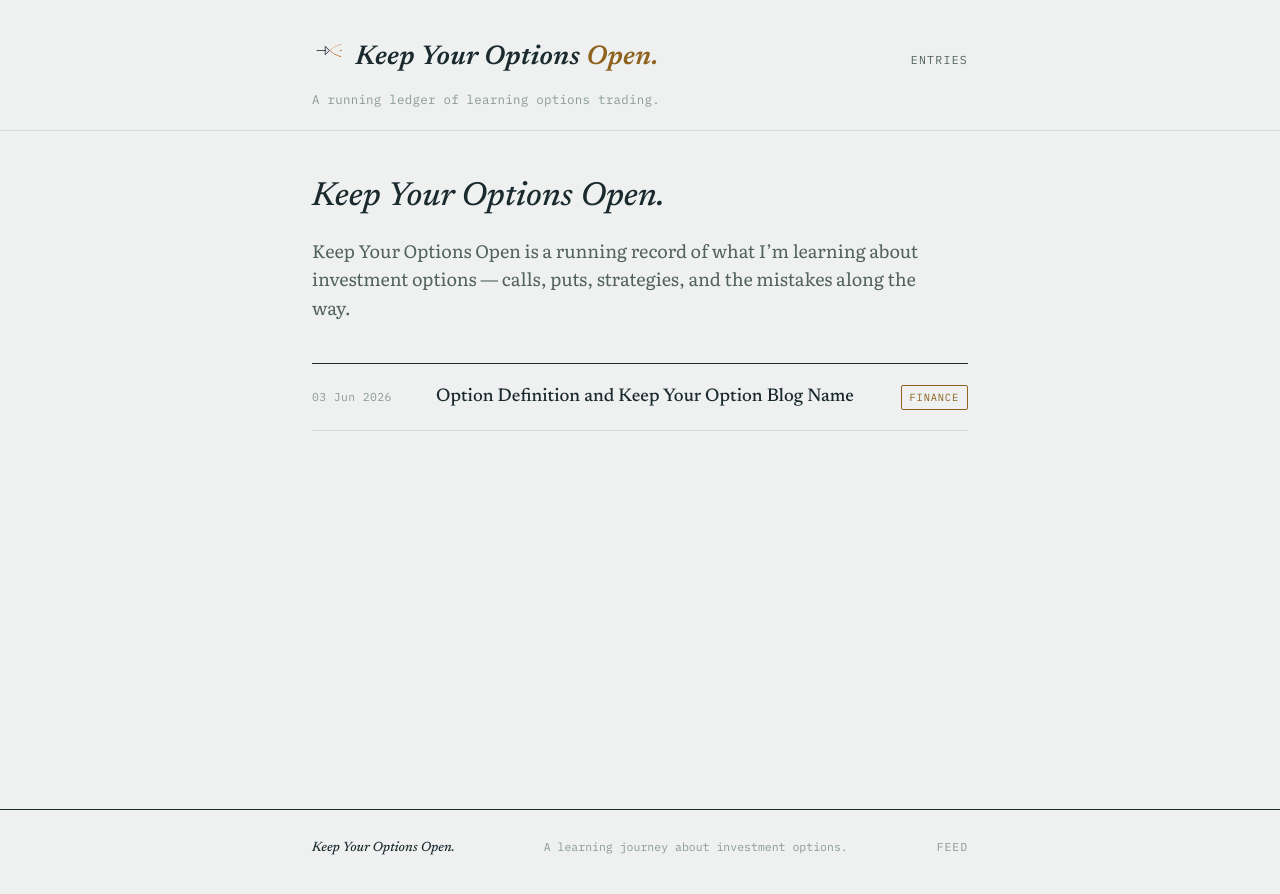
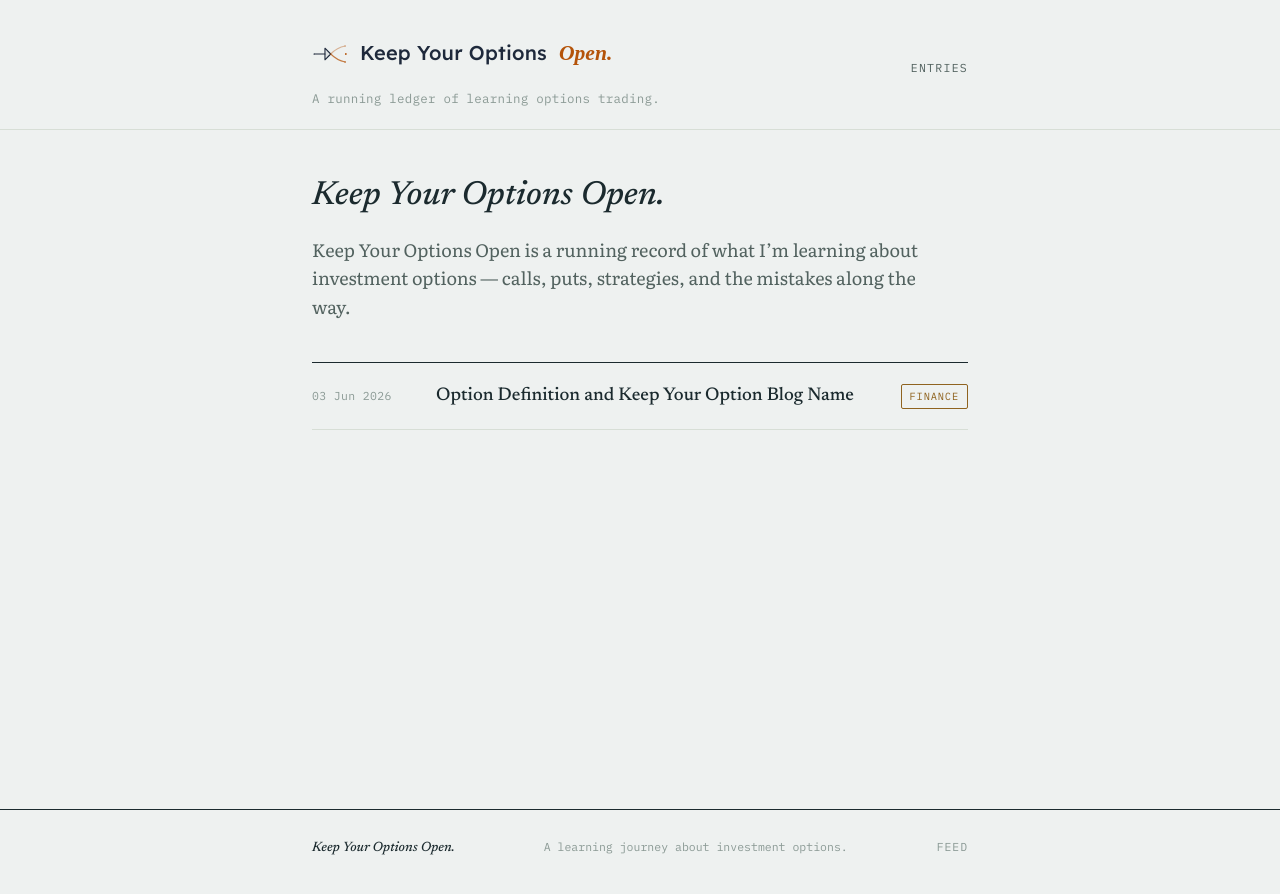
Before and after one commit to Keepyouroptions/keepyouroptions.com, a Jekyll site: the page built from index.md, in a window 1280 px wide. Shown: the top 894 px of the page. Built offline with Jekyll 4.4.1, drawn with Linux system fonts in a browser that asks for light colours; some web fonts are replaced.

Commit message:
Add files via upload

```diff
--- a/_includes/logo-mark.html
+++ b/_includes/logo-mark.html
@@ -1,20 +1,18 @@
-<svg class="brand-mark" viewBox="0 0 100 80" width="34" height="27" xmlns="http://www.w3.org/2000/svg" aria-hidden="true" focusable="false">
+<svg class="brand-mark" viewBox="0 0 100 100" xmlns="http://www.w3.org/2000/svg" aria-hidden="true" focusable="false">
   <defs>
-    <linearGradient id="prism-full-grad" x1="0%" y1="50%" x2="100%" y2="50%">
+    <linearGradient id="prism-beam-grad" x1="0%" y1="50%" x2="100%" y2="50%">
       <stop offset="0%" stop-color="#1e293b" />
       <stop offset="100%" stop-color="#b45309" />
     </linearGradient>
   </defs>
-  <g transform="translate(10, 0) scale(0.8)">
   <line x1="6" y1="50" x2="36" y2="50" stroke="#1e293b" stroke-width="3" stroke-linecap="round" />
   <circle cx="6" cy="50" r="1.5" fill="#1e293b" />
   <polygon points="36,34 52,50 36,66" fill="none" stroke="#1e293b" stroke-width="3" stroke-linejoin="round" />
   <polygon points="36,34 52,50 36,66" fill="#1e293b" opacity="0.08" />
   <path d="M52,50 Q70,32 92,28" fill="none" stroke="#b45309" stroke-width="3" stroke-linecap="round" opacity="0.4" />
-    <path d="M52,50 Q72,50 94,50" fill="none" stroke="url(#prism-full-grad)" stroke-width="4.5" stroke-linecap="round" />
+  <path d="M52,50 Q72,50 94,50" fill="none" stroke="url(#prism-beam-grad)" stroke-width="4.5" stroke-linecap="round" />
   <path d="M52,50 Q70,68 92,72" fill="none" stroke="#b45309" stroke-width="3" stroke-linecap="round" opacity="0.75" />
   <circle cx="92" cy="28" r="2" fill="#b45309" opacity="0.5"/>
   <circle cx="94" cy="50" r="2.5" fill="#b45309" />
   <circle cx="92" cy="72" r="2" fill="#b45309" />
-  </g>
 </svg>
--- a/_layouts/default.html
+++ b/_layouts/default.html
@@ -5,7 +5,7 @@
   <meta name="viewport" content="width=device-width, initial-scale=1">
   <link rel="preconnect" href="https://fonts.googleapis.com">
   <link rel="preconnect" href="https://fonts.gstatic.com" crossorigin>
-  <link href="https://fonts.googleapis.com/css2?family=Newsreader:ital,wght@0,500;0,600;1,500;1,600&family=Literata:ital,wght@0,400;0,600;1,400&family=IBM+Plex+Mono:wght@400;500&display=swap" rel="stylesheet">
+  <link href="https://fonts.googleapis.com/css2?family=Newsreader:ital,wght@0,500;0,600;1,500;1,600&family=Literata:ital,wght@0,400;0,600;1,400&family=IBM+Plex+Mono:wght@400;500&family=Lexend:wght@500&family=Playfair+Display:ital,wght@1,600&display=swap" rel="stylesheet">
   <link rel="stylesheet" href="{{ '/assets/main.css' | relative_url }}">
   <link rel="alternate" type="application/rss+xml" title="{{ site.title }}" href="{{ '/feed.xml' | relative_url }}">
   {% seo %}
@@ -16,7 +16,10 @@
       <div class="masthead__row">
         <a class="masthead__brand" href="{{ '/' | relative_url }}">
           {% include logo-mark.html %}
-          <span class="masthead__title">Keep Your Options <em class="masthead__accent">Open.</em></span>
+          <span class="masthead__title">
+            <span class="masthead__title-base">Keep Your Options</span>
+            <span class="masthead__accent">Open.</span>
+          </span>
         </a>
         <nav class="masthead__nav">
           <a href="{{ '/' | relative_url }}">Entries</a>
--- a/assets/main.scss
+++ b/assets/main.scss
@@ -97,28 +97,40 @@ main.wrap {
 
 .masthead__brand {
   display: flex;
-  align-items: baseline;
-  gap: 0.6rem;
+  align-items: center;
+  gap: 0.75rem;
   text-decoration: none;
   color: var(--ink);
 }
 
+.brand-mark {
+  flex: none;
+  width: 2.25rem;
+  height: 2.25rem;
+  overflow: visible;
+}
+
 .masthead__title {
-  font-family: var(--font-display);
-  font-style: italic;
-  font-weight: 600;
-  font-size: 1.7rem;
+  display: flex;
+  align-items: baseline;
+  gap: 0.75rem;
+  line-height: 1;
+}
+
+.masthead__title-base {
+  font-family: "Lexend", sans-serif;
+  font-weight: 500;
+  font-size: 1.25rem;
+  color: #1e293b;
   letter-spacing: 0.01em;
 }
 
-.brand-mark {
-  flex: none;
-  overflow: visible;
-}
-
 .masthead__accent {
+  font-family: "Playfair Display", serif;
   font-style: italic;
-  color: var(--gold-deep);
+  font-weight: 600;
+  font-size: 1.35rem;
+  color: #b45309;
 }
 
 .masthead__nav {
```
Lines whose indentation alone changed are shown as unchanged.
